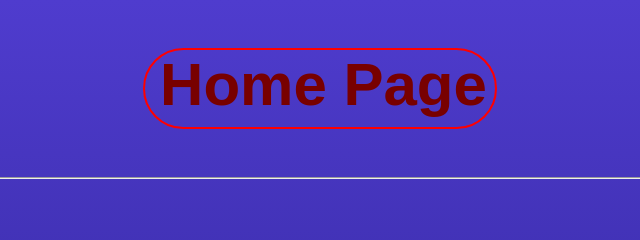
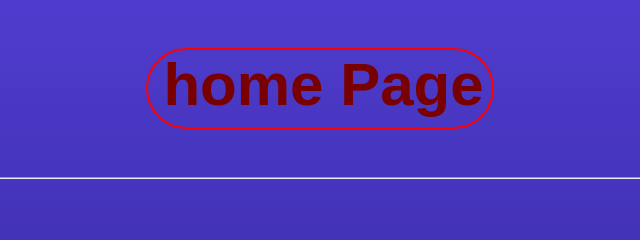
Before and after one commit to IvanCIvanov/IvanCIvanov.github.io, a plain HTML site: page index.html in a window 1280 px wide. Shown: the top 240 px of the page, 320-960 px from the left. Drawn offline with Linux system fonts and the light colour scheme.

Commit message:
connection test

```diff
--- a/index.html
+++ b/index.html
@@ -14,7 +14,7 @@
 
     <!-- Title of the Page -->
     <div id="titleContainer">
-        <h1 id="titleLine">Home Page</h1>
+        <h1 id="titleLine">home Page</h1>
     </div>
     <hr>
     <!-- Heading Section -->
```
